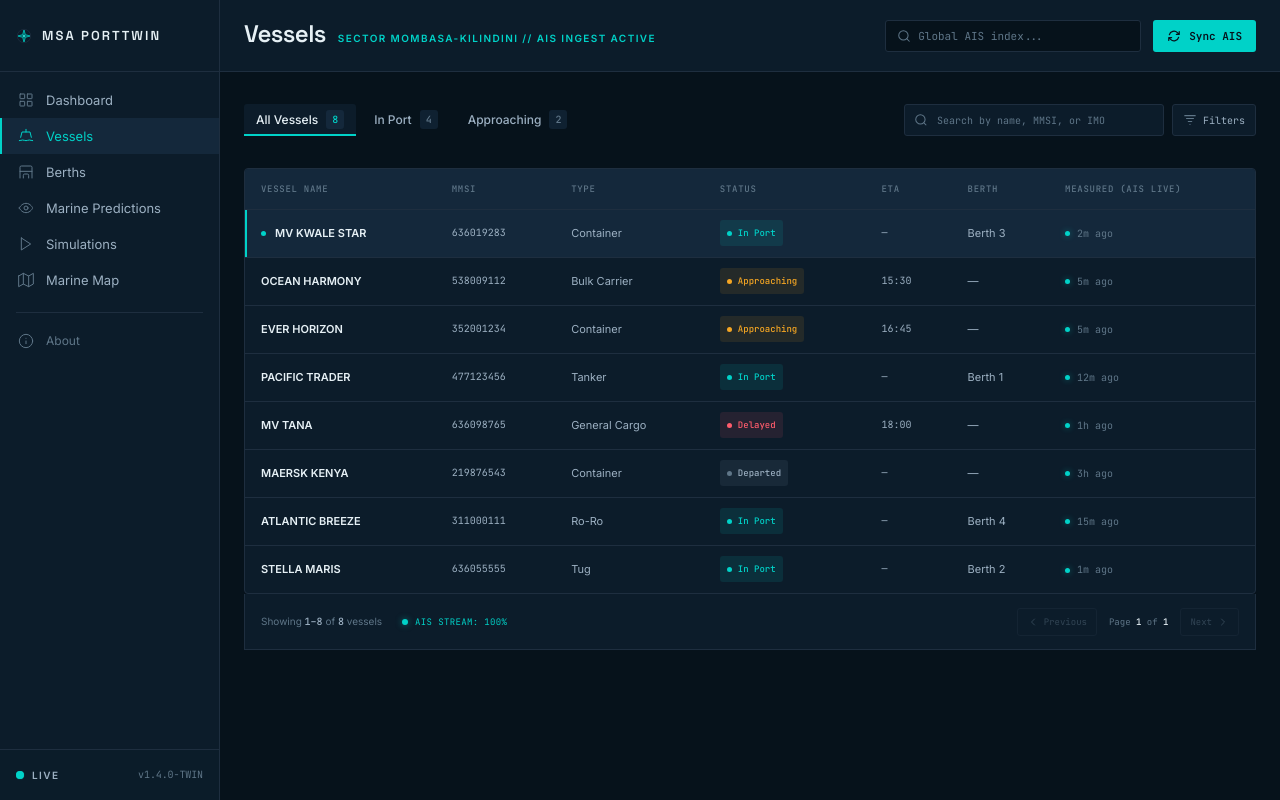
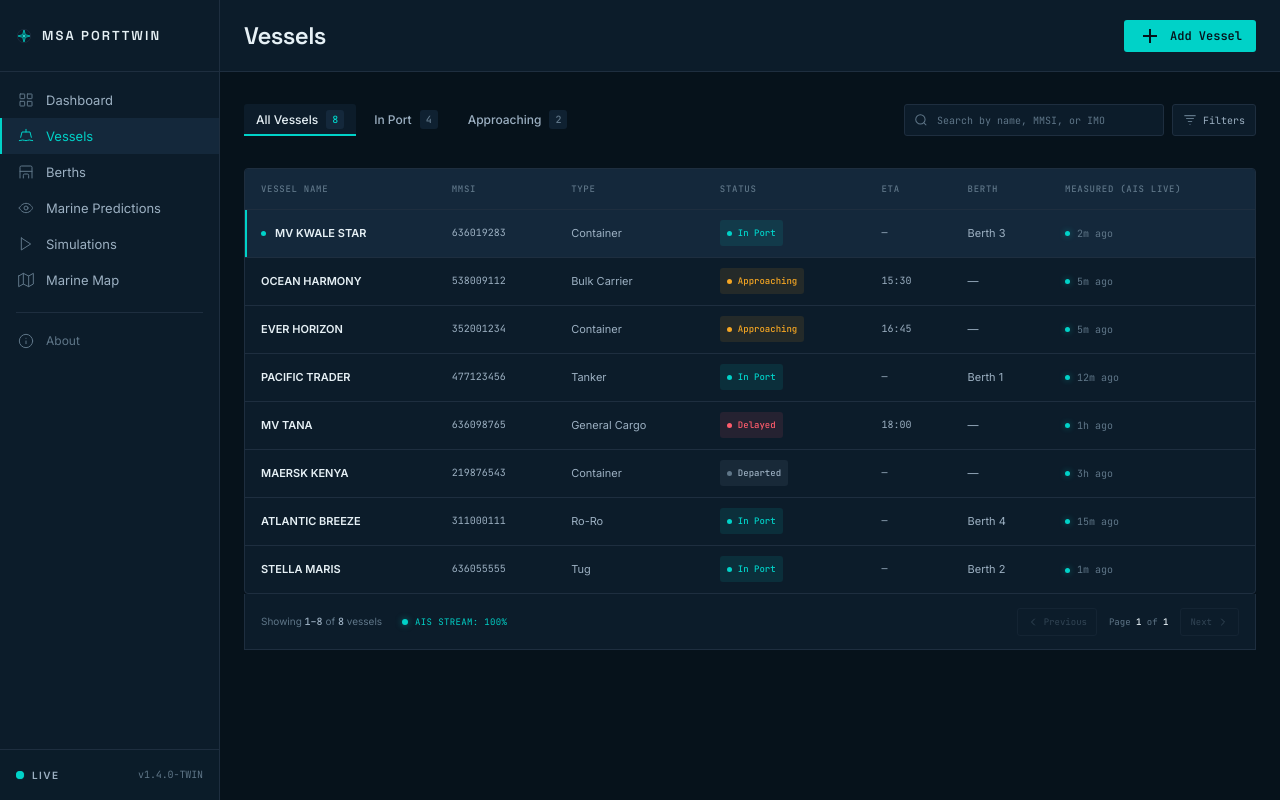
Before and after one commit to feralsyntax/msa-port-twin-fe, a React (Vite) app in the folder port-twin/: page /app/vessels in a window 1280 px wide. Built offline with nearby package versions, Linux system fonts and the light colour scheme.

Commit message:
change (components, TopBar): replace AIS sync with add vessel action

```diff
--- a/port-twin/src/components/Vessels/VesselDirectory/TopBar/TopBar.scss
+++ b/port-twin/src/components/Vessels/VesselDirectory/TopBar/TopBar.scss
@@ -34,19 +34,6 @@
     }
   }
 
-  &__sector {
-    color: #00d2c8;
-
-    font-family: "Inter", sans-serif;
-    font-size: 10px;
-    font-weight: 600;
-    letter-spacing: 0.14em;
-
-    white-space: nowrap;
-    overflow: hidden;
-    text-overflow: ellipsis;
-  }
-
   // Header Actions
   &__actions {
     display: flex;
@@ -55,54 +42,8 @@
     flex-shrink: 0;
   }
 
-  // Global Search
-  &__search {
-    position: relative;
-    width: 256px;
-
-    display: flex;
-    align-items: center;
-
-    svg {
-      width: 14px;
-      height: 14px;
-
-      position: absolute;
-      left: 12px;
-
-      color: #5f7688;
-      pointer-events: none;
-    }
-
-    input {
-      width: 100%;
-      height: 32px;
-
-      padding: 0 12px 0 32px;
-
-      background: #06121b;
-      border: 1px solid #1e2e3f;
-      border-radius: 3px;
-
-      color: #e6f0f5;
-
-      font-family: "JetBrains Mono", monospace;
-      font-size: 11px;
-
-      outline: none;
-
-      &::placeholder {
-        color: #5f7688;
-      }
-
-      &:focus {
-        border-color: #00d2c8;
-      }
-    }
-  }
-
-  // AIS Sync Button
-  &__sync-button {
+  // Add Vessel Button
+  &__add-vessel-button {
     height: 32px;
     padding: 0 14px;
 
@@ -118,7 +59,7 @@
     color: #06121b;
 
     font-family: "JetBrains Mono", monospace;
-    font-size: 11px;
+    font-size: 12px;
     font-weight: 600;
 
     cursor: pointer;
@@ -136,16 +77,6 @@
     &:disabled {
       cursor: not-allowed;
       opacity: 0.8;
-    }
-
-    svg {
-      width: 14px;
-      height: 14px;
-      flex-shrink: 0;
-
-      &.is-syncing {
-        animation: ais-spin 900ms linear;
-      }
     }
   }
 }
--- a/port-twin/src/components/Vessels/VesselDirectory/TopBar/TopBar.tsx
+++ b/port-twin/src/components/Vessels/VesselDirectory/TopBar/TopBar.tsx
@@ -1,23 +1,11 @@
-import { useState } from "react";
+import { useNavigate } from "react-router-dom";
 import "./TopBar.scss";
 
-interface TopbarProps {
-  onSyncAIS?: () => void;
-}
+const TopBar = () => {
+  const navigate = useNavigate();
 
-const TopBar = ({ onSyncAIS }: TopbarProps) => {
-  const [searchQuery, setSearchQuery] = useState("");
-  const [isSyncing, setIsSyncing] = useState(false);
-
-  const handleSync = () => {
-    if (isSyncing) return;
-
-    setIsSyncing(true);
-    onSyncAIS?.();
-
-    window.setTimeout(() => {
-      setIsSyncing(false);
-    }, 900);
+  const handleAddVesselClick = () => {
+    navigate("/app/vessels/new");
   };
 
   return (
@@ -25,56 +13,20 @@ const TopBar = ({ onSyncAIS }: TopbarProps) => {
       {/* Page Information */}
       <div className='vessels-topbar__heading'>
         <h1>Vessels</h1>
-
-        <span className='vessels-topbar__sector'>
-          SECTOR MOMBASA-KILINDINI // AIS INGEST ACTIVE
-        </span>
       </div>
 
       {/* Header Actions */}
       <div className='vessels-topbar__actions'>
-        {/* Global AIS Search */}
-        <div className='vessels-topbar__search'>
-          <svg viewBox='0 0 24 24' fill='none' stroke='currentColor'>
-            <circle cx='11' cy='11' r='8' strokeWidth='1.75' />
-            <path
-              d='m21 21-4.35-4.35'
-              strokeWidth='1.75'
-              strokeLinecap='round'
-            />
-          </svg>
-
-          <input
-            type='text'
-            placeholder='Global AIS index...'
-            value={searchQuery}
-            onChange={(event) => setSearchQuery(event.target.value)}
-            aria-label='Global AIS search'
-          />
-        </div>
-
-        {/* AIS Synchronization */}
+        {/* Add Vessel Button */}
         <button
           type='button'
-          className='vessels-topbar__sync-button'
-          onClick={handleSync}
-          disabled={isSyncing}
+          className='vessels-topbar__add-vessel-button'
+          onClick={handleAddVesselClick}
         >
-          <svg
-            className={isSyncing ? "is-syncing" : ""}
-            viewBox='0 0 24 24'
-            fill='none'
-            stroke='currentColor'
-            strokeWidth='2'
-          >
-            <path
-              d='M16.023 9.348h4.992v-.001M2.985 19.644v-4.992m0 0h4.992m-4.993 0 3.181 3.183a8.25 8.25 0 0 0 13.803-3.7M4.031 9.865a8.25 8.25 0 0 1 13.803-3.7l3.181 3.182m0-4.991v4.99'
-              strokeLinecap='round'
-              strokeLinejoin='round'
-            />
-          </svg>
-
-          <span>{isSyncing ? "Syncing..." : "Sync AIS"}</span>
+          <span className='vessels-topbar__add-vessel-icon material-symbols-outlined'>
+            add
+          </span>
+          <span>Add Vessel</span>
         </button>
       </div>
     </header>
```
